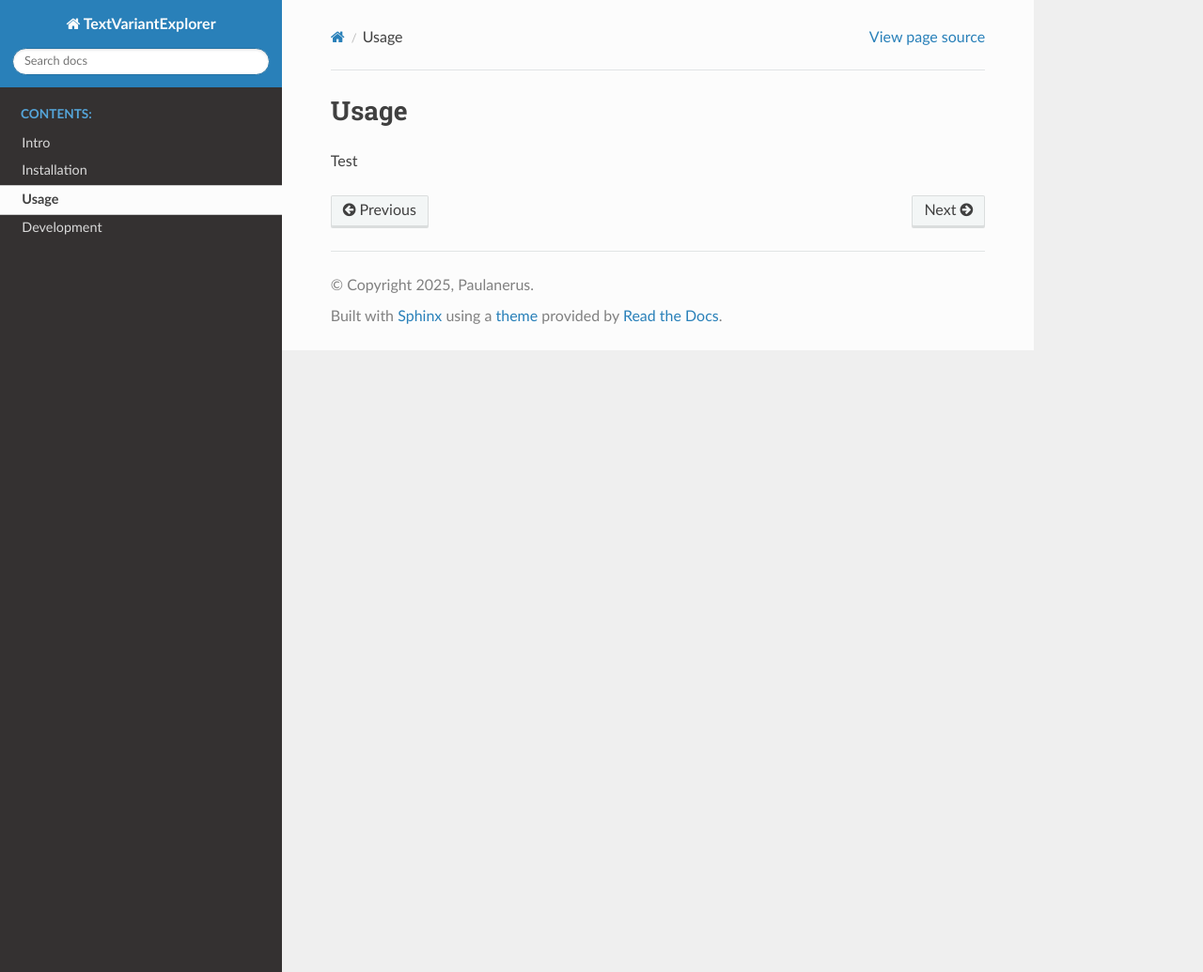
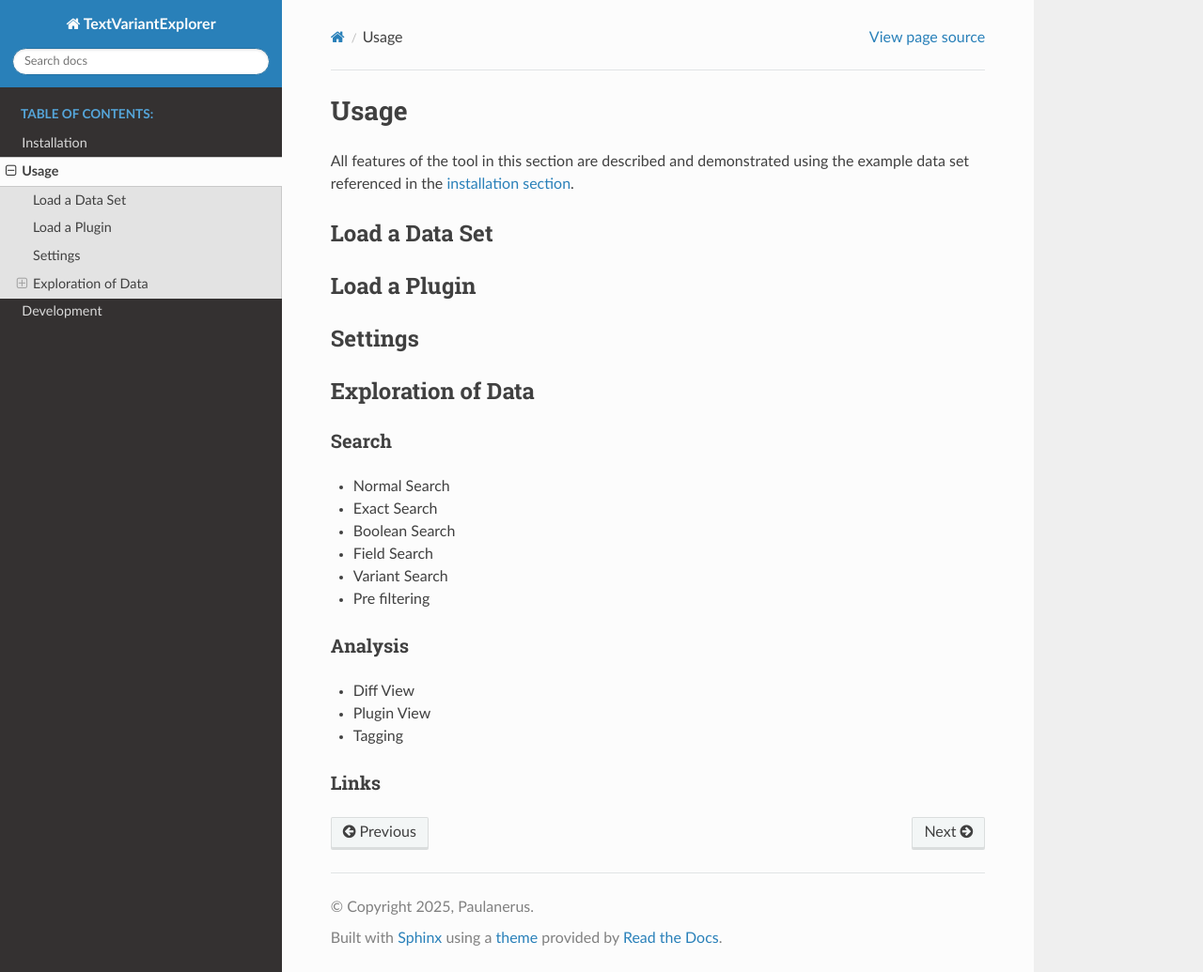
Before and after one commit to Paulanerus/TextVariantExplorer, a Sphinx documentation site: the page built from docs/source/content/usage.md, in a window 1280 px wide and 1035 px high. Shown: the whole window at 94% size. Built offline with Sphinx 7.4.7 and the Read the Docs theme 3.1.0, drawn with Linux system fonts in a browser that asks for light colours.

Commit message:
docs: Enhance documentation with introductory content and usage details

```diff
--- a/docs/source/content/intro.md
+++ /dev/null
@@ -1,3 +0,0 @@
-# Intro
-
-Test
--- a/docs/source/content/usage.md
+++ b/docs/source/content/usage.md
@@ -1,3 +1,28 @@
 # Usage
 
-Test
+All features of the tool in this section are described and demonstrated using the example data set referenced in the [installation section](installation.md).
+
+## Load a Data Set
+
+## Load a Plugin
+
+## Settings
+
+## Exploration of Data
+
+### Search
+
++ Normal Search
++ Exact Search
++ Boolean Search
++ Field Search
++ Variant Search
++ Pre filtering
+
+### Analysis
+
++ Diff View
++ Plugin View
++ Tagging
+
+### Links
```
Also changed, not shown: docs/source/content/installation.md (+1 -1 lines), docs/source/index.rst (+7 -3 lines).
